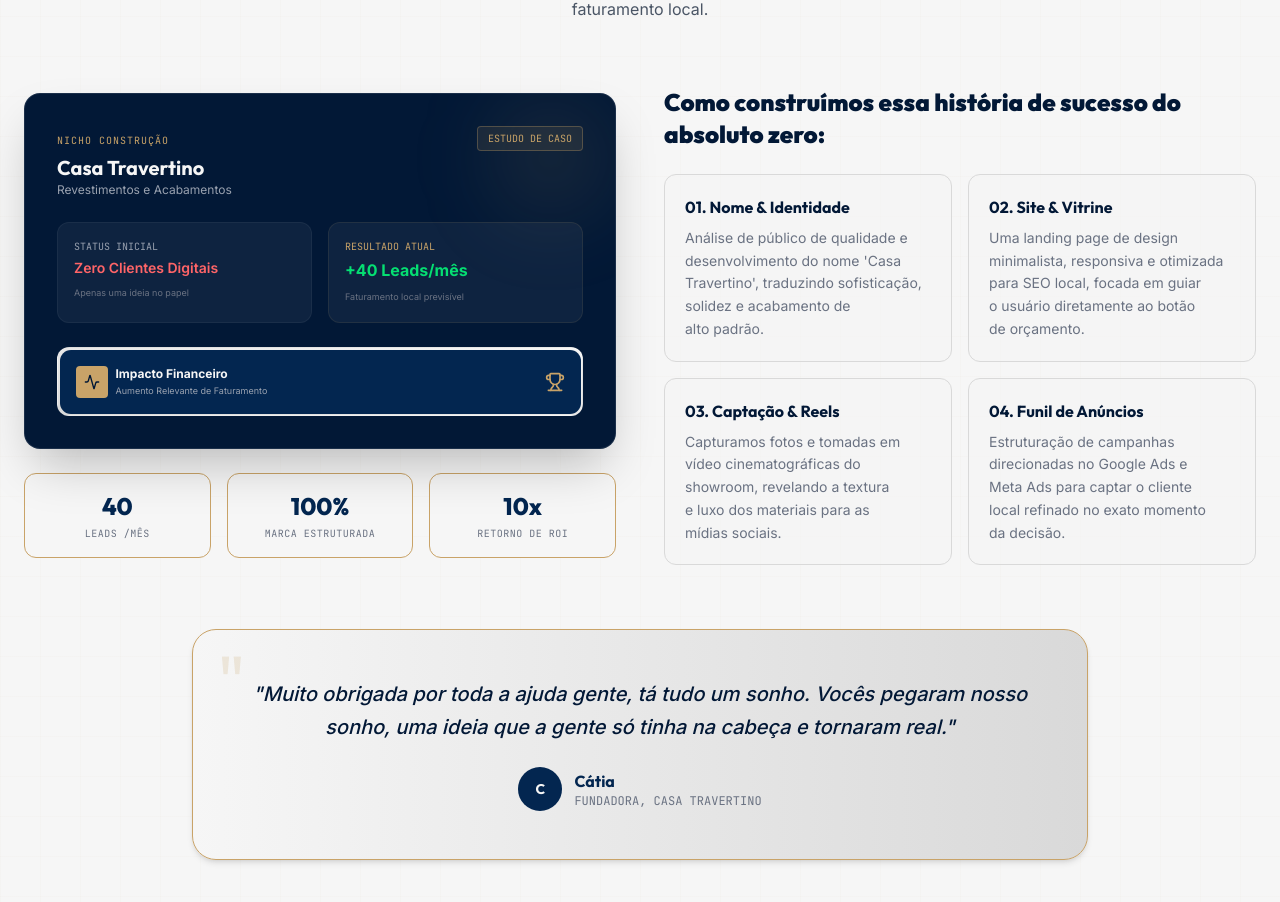
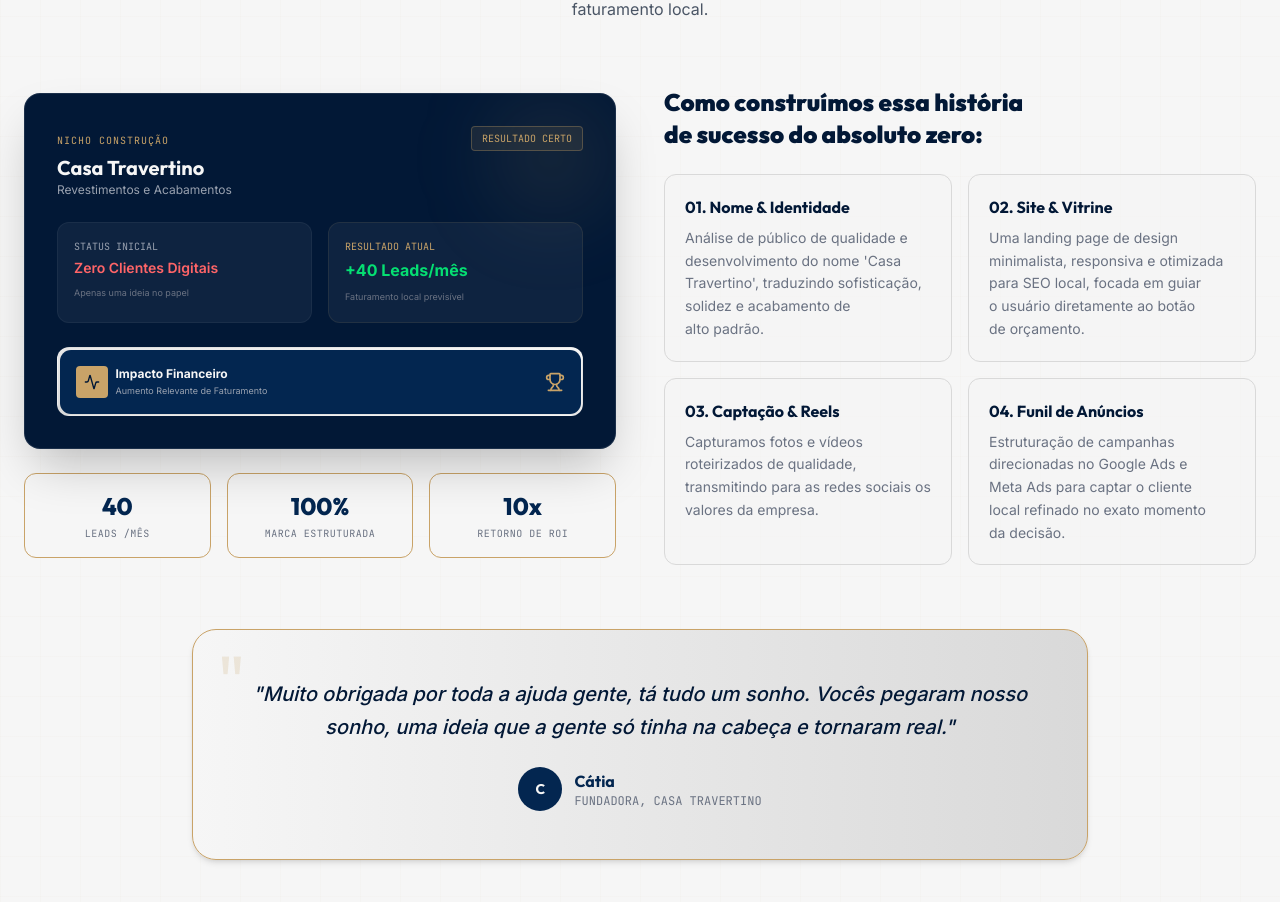
Before and after one commit to loccidigital/Site-LOCCI, a React (Vite) app: page / in a window 1280 px wide. Shown: the part 3778-4680 px from the top of the page. Built offline with nearby package versions, Linux system fonts and the light colour scheme.

Commit message:
Update CaseStudy.tsx

```diff
--- a/src/components/CaseStudy.tsx
+++ b/src/components/CaseStudy.tsx
@@ -12,7 +12,7 @@ export default function CaseStudy() {
     },
     {
       title: "03. Captação & Reels",
-      desc: "Capturamos fotos e tomadas em vídeo cinematográficas do showroom, revelando a textura e luxo dos materiais para as mídias sociais."
+      desc: "Capturamos fotos e vídeos roteirizados de qualidade, transmitindo para as redes sociais os valores da empresa."
     },
     {
       title: "04. Funil de Anúncios",
@@ -54,7 +54,7 @@ export default function CaseStudy() {
                   <p className="text-xs text-gray-400">Revestimentos e Acabamentos</p>
                 </div>
                 <span className="px-2.5 py-1 rounded bg-gold-500/10 border border-gold-500/30 text-[10px] text-gold-500 font-mono uppercase">
-                  Estudo de Caso
+                  Resultado Certo
                 </span>
               </div>
 
@@ -106,8 +106,8 @@ export default function CaseStudy() {
           {/* Right panel */}
           <div className="lg:col-span-6 flex flex-col justify-between" id="case-deliverables">
             <div className="space-y-6">
-              <h3 className="text-2xl font-display font-black text-navy-950 [text-wrap:pretty]">
-                Como construímos essa história de sucesso do absoluto zero:
+              <h3 className="text-2xl font-display font-black text-navy-950">
+                Como construímos essa história<br />de sucesso do absoluto zero:
               </h3>
 
               <div className="grid grid-cols-1 sm:grid-cols-2 gap-4">
```
